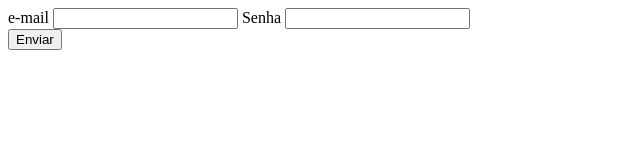
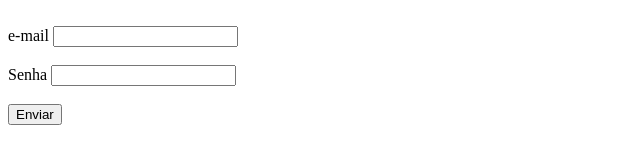
Before and after one commit to micaelcp/repositorio1, a plain HTML site: page html/exemplo1 formularios.html in a window 1280 px wide. Shown: the whole page, without its empty margins (0-640 px from the left). Drawn offline with Linux system fonts and the light colour scheme.

```diff
--- a/html/exemplo1 formularios.html
+++ b/html/exemplo1 formularios.html
@@ -10,11 +10,16 @@
 <body>
     <form action="https://" method="get">
         <div>
+            <br>
             <label for="email"> e-mail </label>
             <input type="text" name="email" id="txtEmail">
+        </div>
+        <br>
+        <div>
             <label for="senha"> Senha </label>
             <input type="password" name="senha" id="txtSenha">
         </div>
+        <br>
         <div>
             <button type="submit"> Enviar </button>
         </div>
```
